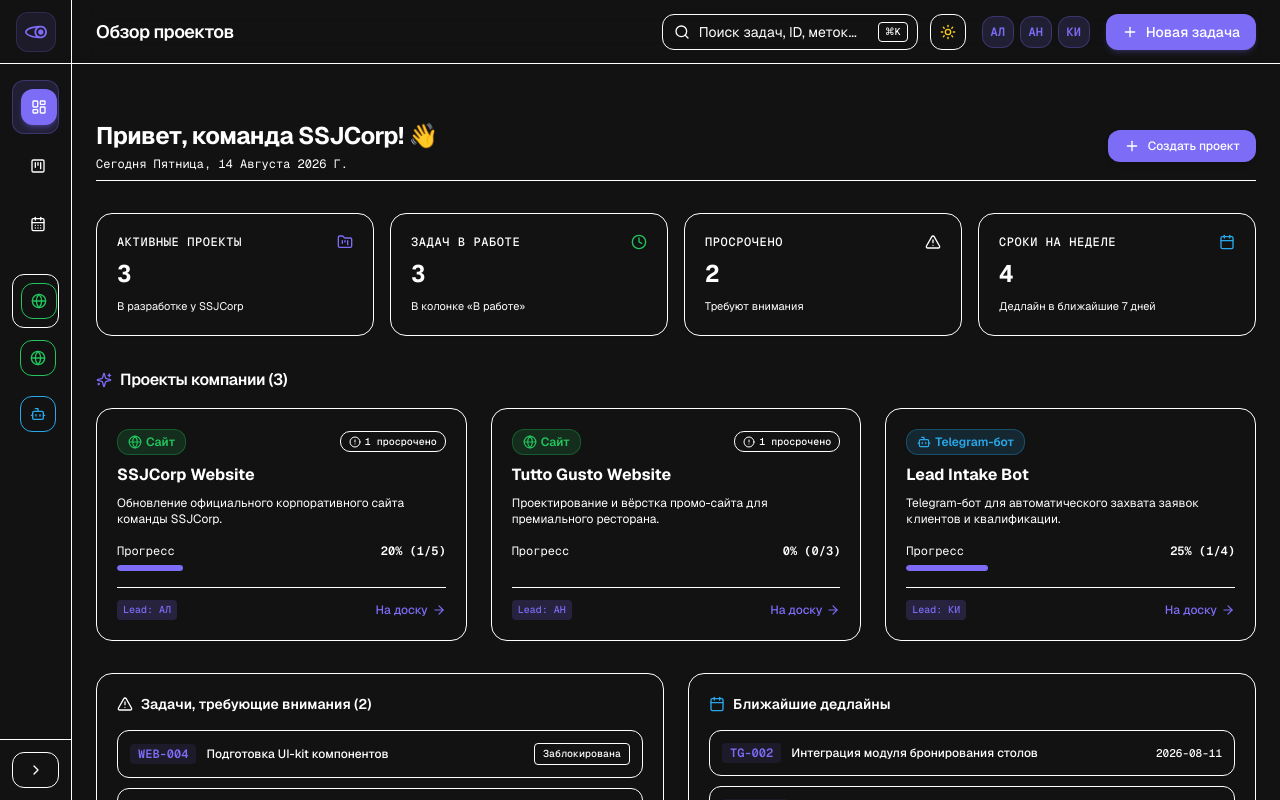
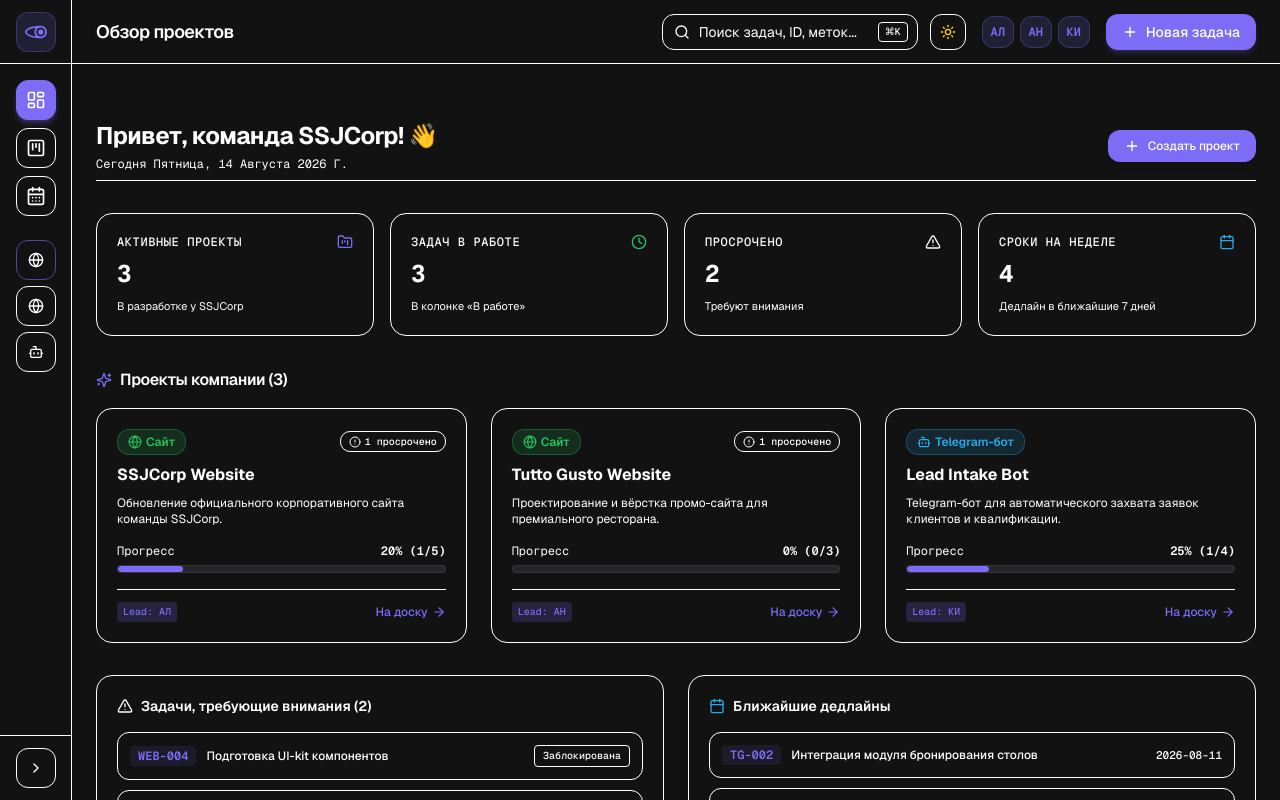
Before and after one commit to purrfect0/kanban-front, a Next.js app: page / in a window 1280 px wide. Both pictures are taken after a click on the button 227 px from the left and 31 px from the top of the page. Shown: the top 800 px of the page. Built offline with nearby package versions, Linux system fonts and the light colour scheme.

Commit message:
fix sidebar state and progress bar track

```diff
--- a/src/app/page.tsx
+++ b/src/app/page.tsx
@@ -239,7 +239,7 @@
                           {progressPct}% ({completedTasks}/{projectTasks.length})
                         </span>
                       </div>
-                      <div className="h-1.5 w-full bg-transparent overflow-hidden rounded-full">
+                      <div className="h-2 w-full rounded-full bg-slate-200 dark:bg-zinc-800 border border-slate-300 dark:border-zinc-700/60 overflow-hidden">
                         <div
                           className="h-full bg-ssj-purple transition-all duration-500 rounded-full"
                           style={{ width: `${progressPct}%` }}
--- a/src/components/layout/Sidebar.tsx
+++ b/src/components/layout/Sidebar.tsx
@@ -18,11 +18,7 @@
 import { Logo } from "@/components/ui/Logo";
 import { cn } from "@/lib/utils";
 
-interface SidebarProps {
-  basePath?: string;
-}
-
-export const Sidebar: React.FC<SidebarProps> = () => {
+export const Sidebar: React.FC = () => {
   const pathname = usePathname();
   const {
     projects,
@@ -31,7 +27,6 @@
     setIsCreateProjectOpen,
     resetDemoData,
     isSidebarCollapsed,
-    setIsSidebarCollapsed,
     toggleSidebar,
   } = useKanban();
 
@@ -73,7 +68,7 @@
       {/* Sidebar Container */}
       <aside
         className={cn(
-          "fixed top-0 bottom-0 left-0 z-40 flex flex-col border-r bg-card transition-all duration-300 ease-in-out border-border",
+          "fixed top-0 bottom-0 left-0 z-40 flex flex-col border-r bg-card transition-all duration-300 ease-in-out border-border shadow-xs",
           isSidebarCollapsed ? "w-[72px]" : "w-[260px]",
           isMobileOpen ? "translate-x-0" : "-translate-x-full lg:translate-x-0"
         )}
@@ -81,25 +76,25 @@
         {/* Header / Logo Bar */}
         <div className="flex h-16 items-center px-4 border-b border-border">
           {isSidebarCollapsed ? (
-            /* Collapsed mode: Centered Logo + Expand Button toggle */
-            <div className="flex w-full items-center justify-between">
+            /* Collapsed mode: Centered Logo box that expands on click */
+            <div className="flex w-full items-center justify-center">
               <button
                 onClick={toggleSidebar}
-                className="h-10 w-10 shrink-0 aspect-square flex items-center justify-center rounded-xl bg-ssj-purple/10 border border-ssj-purple/20 p-2 text-ssj-purple hover:bg-ssj-purple/20 transition-all mx-auto"
-                title="Развернуть меню"
+                className="h-10 w-10 shrink-0 aspect-square flex items-center justify-center rounded-xl bg-ssj-purple/15 border border-ssj-purple/30 p-2 text-ssj-purple hover:bg-ssj-purple/25 transition-all shadow-xs"
+                title="Развернуть боковое меню"
               >
-                <Logo className="h-full w-full" />
+                <Logo className="h-full w-full object-contain" />
               </button>
             </div>
           ) : (
-            /* Expanded mode: Logo + Title + Collapse Button */
+            /* Expanded mode: Logo + Title + Collapse Arrow Button */
             <div className="flex w-full items-center justify-between gap-2 overflow-hidden">
               <Link
                 href="/"
                 className="flex items-center gap-3 overflow-hidden transition-opacity hover:opacity-90 min-w-0"
               >
-                <div className="h-10 w-10 shrink-0 aspect-square flex items-center justify-center rounded-xl bg-ssj-purple/10 border border-ssj-purple/20 p-2 text-ssj-purple">
-                  <Logo className="h-full w-full" />
+                <div className="h-10 w-10 shrink-0 aspect-square flex items-center justify-center rounded-xl bg-ssj-purple/15 border border-ssj-purple/30 p-2 text-ssj-purple shadow-xs">
+                  <Logo className="h-full w-full object-contain" />
                 </div>
                 <div className="flex flex-col truncate">
                   <span className="font-bold tracking-tight text-foreground text-sm flex items-center gap-1.5">
@@ -127,7 +122,7 @@
 
         {/* Navigation Links */}
         <div className="flex-1 overflow-y-auto px-3 py-4 space-y-6">
-          <nav className="space-y-1.5">
+          <nav className="space-y-2">
             {navItems.map((item) => {
               const Icon = item.icon;
               const cleanPathname = pathname.replace(/^\/kanban-front/, "") || "/";
@@ -135,32 +130,46 @@
                 cleanPathname === item.href ||
                 (item.href !== "/" && cleanPathname.startsWith(item.href));
 
+              if (isSidebarCollapsed) {
+                // Collapsed: Single centered square icon button
+                return (
+                  <Link
+                    key={item.href}
+                    href={item.href}
+                    onClick={() => setIsMobileOpen(false)}
+                    className={cn(
+                      "flex h-10 w-10 mx-auto items-center justify-center rounded-xl border transition-all shadow-xs",
+                      isActive
+                        ? "bg-ssj-purple text-white border-ssj-purple shadow-md shadow-ssj-purple/30"
+                        : "border-border bg-background text-muted-foreground hover:bg-muted hover:text-foreground"
+                    )}
+                    title={item.label}
+                  >
+                    <Icon className="h-5 w-5" />
+                  </Link>
+                );
+              }
+
+              // Expanded: Clean row with icon + text label
               return (
                 <Link
                   key={item.href}
                   href={item.href}
                   onClick={() => setIsMobileOpen(false)}
                   className={cn(
-                    "flex items-center gap-3 rounded-xl p-2 text-sm font-medium transition-all group",
+                    "flex items-center gap-3 rounded-xl px-3 py-2.5 text-sm font-semibold transition-all border",
                     isActive
-                      ? "bg-ssj-purple/15 text-ssj-purple border border-ssj-purple/30 shadow-xs"
-                      : "text-muted-foreground hover:bg-muted/60 hover:text-foreground"
+                      ? "bg-ssj-purple/15 text-ssj-purple border-ssj-purple/40 shadow-xs"
+                      : "border-transparent text-muted-foreground hover:bg-muted/60 hover:text-foreground"
                   )}
-                  title={isSidebarCollapsed ? item.label : undefined}
                 >
-                  <div
+                  <Icon
                     className={cn(
-                      "h-9 w-9 shrink-0 aspect-square rounded-xl flex items-center justify-center transition-colors",
-                      isActive
-                        ? "bg-ssj-purple text-white shadow-md shadow-ssj-purple/30"
-                        : "bg-muted/50 text-muted-foreground group-hover:text-foreground group-hover:bg-muted"
+                      "h-4 w-4 shrink-0 transition-colors",
+                      isActive ? "text-ssj-purple" : "text-muted-foreground"
                     )}
-                  >
-                    <Icon className="h-4 w-4" />
-                  </div>
-                  {!isSidebarCollapsed && (
-                    <span className="truncate font-semibold">{item.label}</span>
-                  )}
+                  />
+                  <span className="truncate">{item.label}</span>
                 </Link>
               );
             })}
@@ -183,12 +192,29 @@
               </div>
             )}
 
-            <div className="space-y-1">
+            <div className="space-y-1.5">
               {projects.map((project) => {
                 const isSelected = activeProjectId === project.id;
                 const TypeIcon = project.type === "website" ? Globe : Bot;
-                const accentColor =
-                  project.type === "website" ? "text-ssj-web" : "text-ssj-bot";
+
+                if (isSidebarCollapsed) {
+                  return (
+                    <Link
+                      key={project.id}
+                      href={`/board/?project=${project.slug}`}
+                      onClick={() => handleProjectClick(project.id)}
+                      className={cn(
+                        "flex h-10 w-10 mx-auto items-center justify-center rounded-xl border transition-all shadow-xs",
+                        isSelected
+                          ? "bg-muted text-foreground border-ssj-purple/60"
+                          : "border-border bg-background text-muted-foreground hover:bg-muted hover:text-foreground"
+                      )}
+                      title={project.name}
+                    >
+                      <TypeIcon className="h-4 w-4" />
+                    </Link>
+                  );
+                }
 
                 return (
                   <Link
@@ -196,25 +222,20 @@
                     href={`/board/?project=${project.slug}`}
                     onClick={() => handleProjectClick(project.id)}
                     className={cn(
-                      "flex items-center gap-3 rounded-xl p-2 text-sm transition-all group",
+                      "flex items-center gap-3 rounded-xl px-3 py-2 text-sm transition-all border",
                       isSelected
-                        ? "bg-muted text-foreground font-semibold border border-border"
-                        : "text-muted-foreground hover:bg-muted/40 hover:text-foreground"
+                        ? "bg-muted text-foreground font-semibold border-border"
+                        : "border-transparent text-muted-foreground hover:bg-muted/40 hover:text-foreground"
                     )}
-                    title={isSidebarCollapsed ? project.name : undefined}
                   >
-                    <div
+                    <TypeIcon
                       className={cn(
-                        "h-9 w-9 shrink-0 aspect-square rounded-xl flex items-center justify-center bg-muted/40 border border-border/50",
-                        accentColor
+                        "h-4 w-4 shrink-0",
+                        project.type === "website" ? "text-ssj-web" : "text-ssj-bot"
                       )}
-                    >
-                      <TypeIcon className="h-4 w-4" />
-                    </div>
-                    {!isSidebarCollapsed && (
-                      <span className="truncate flex-1 font-medium">{project.name}</span>
-                    )}
-                    {!isSidebarCollapsed && isSelected && (
+                    />
+                    <span className="truncate flex-1 font-medium text-xs">{project.name}</span>
+                    {isSelected && (
                       <div className="h-1.5 w-1.5 rounded-full bg-ssj-purple animate-pulse" />
                     )}
                   </Link>
@@ -229,7 +250,7 @@
           {isSidebarCollapsed ? (
             <button
               onClick={toggleSidebar}
-              className="flex w-full items-center justify-center h-9 rounded-xl border border-border bg-background text-muted-foreground hover:bg-muted hover:text-foreground transition-colors"
+              className="flex h-10 w-10 mx-auto items-center justify-center rounded-xl border border-border bg-background text-muted-foreground hover:bg-muted hover:text-foreground transition-colors"
               title="Развернуть меню"
             >
               <ChevronRight className="h-4 w-4" />
--- a/src/store/KanbanContext.tsx
+++ b/src/store/KanbanContext.tsx
@@ -67,11 +67,28 @@
   const [isCreateTaskOpen, setIsCreateTaskOpen] = useState(false);
   const [isCreateProjectOpen, setIsCreateProjectOpen] = useState(false);
   const [theme, setThemeState] = useState<"dark" | "light">("dark");
-  const [isSidebarCollapsed, setIsSidebarCollapsed] = useState(false);
+  const [isSidebarCollapsed, setIsSidebarCollapsedState] = useState(false);
   const [isLoading, setIsLoading] = useState(true);
 
+  // Load saved sidebar state
+  useEffect(() => {
+    if (typeof window !== "undefined") {
+      const saved = localStorage.getItem("ssjcorp-kanban:sidebar-collapsed");
+      if (saved === "true") {
+        setIsSidebarCollapsedState(true);
+      }
+    }
+  }, []);
+
+  const setIsSidebarCollapsed = (collapsed: boolean) => {
+    setIsSidebarCollapsedState(collapsed);
+    if (typeof window !== "undefined") {
+      localStorage.setItem("ssjcorp-kanban:sidebar-collapsed", String(collapsed));
+    }
+  };
+
   const toggleSidebar = () => {
-    setIsSidebarCollapsed((prev) => !prev);
+    setIsSidebarCollapsed(!isSidebarCollapsed);
   };
 
   // Sync active project to localStorage
```
